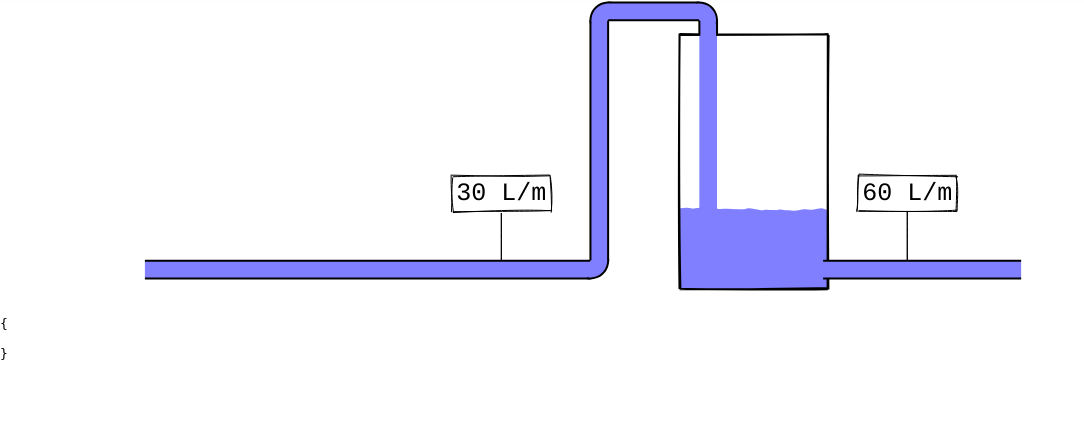
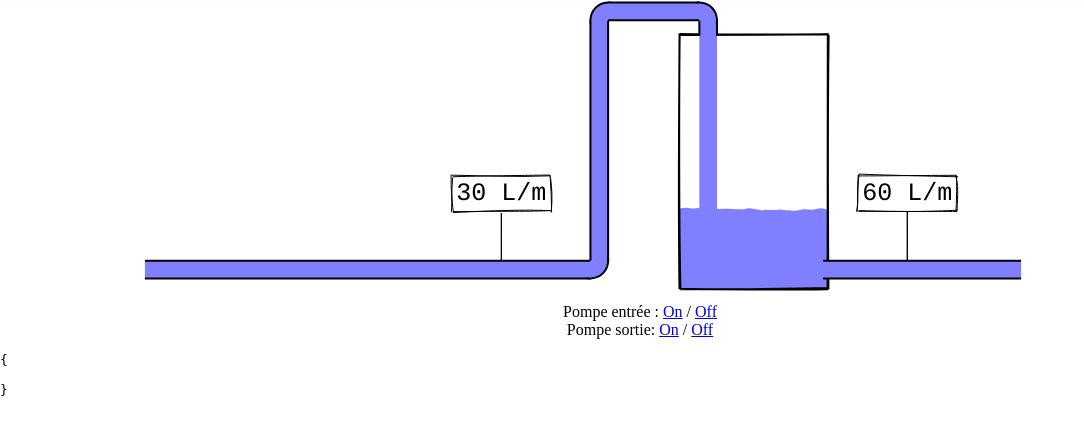
Before and after one commit to tartopum/atelier, a Flask app: page /eau in a window 1280 px wide. Shown: the part 79-514 px from the top of the page, without its empty margins (0-1084 px from the left). Run offline with Flask 2, Linux system fonts and the light colour scheme; data that the repository does not hold is empty.

Commit message:
Add links to command pumps

```diff
--- a/atelier/tank.py
+++ b/atelier/tank.py
@@ -18,3 +18,15 @@ def config_arduino():
             "min_flow_in": config["tank"]["min_flow_in"],
         }
     )
+
+
+def pump_in(on):
+    return arduino.post(arduino_endpoint, {"pump_in": int(on)})
+
+
+def pump_out(on):
+    return arduino.post(arduino_endpoint, {"pump_out": int(on)})
+
+
+arduino.register_post_route(pump_in, blueprint, "/pump_in/<int:on>")
+arduino.register_post_route(pump_out, blueprint, "/pump_out/<int:on>")
--- a/atelier/templates/tank.html
+++ b/atelier/templates/tank.html
@@ -4,6 +4,19 @@
 
 {% block content %}
 <svg id="schema"></svg>
+
+<div>
+    Pompe entrée :
+    <a href="{{ url_for('tank.pump_in', on=1) }}">On</a> /
+    <a href="{{ url_for('tank.pump_in', on=0) }}">Off</a>
+</div>
+
+<div>
+    Pompe sortie:
+    <a href="{{ url_for('tank.pump_out', on=1) }}">On</a> /
+    <a href="{{ url_for('tank.pump_out', on=0) }}">Off</a>
+</div>
+
 <pre style="text-align: left;">
 {
 {% for k, v in state.items() %}
```
Also changed, not shown: 1 other file.
